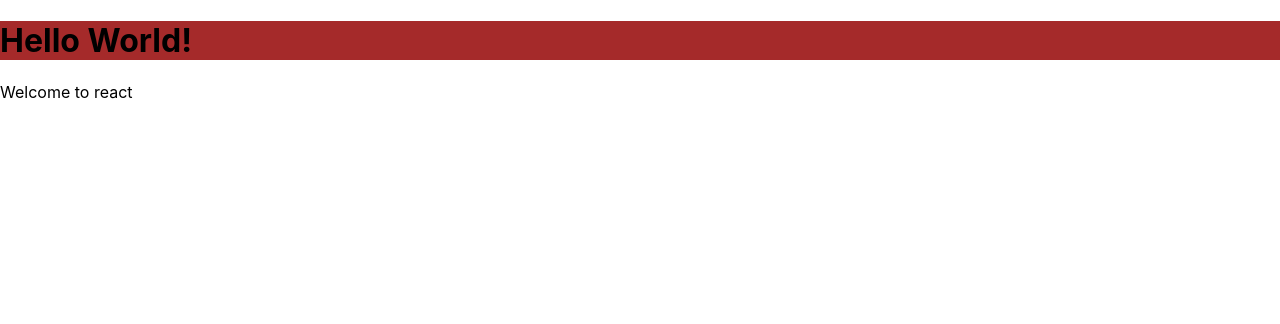
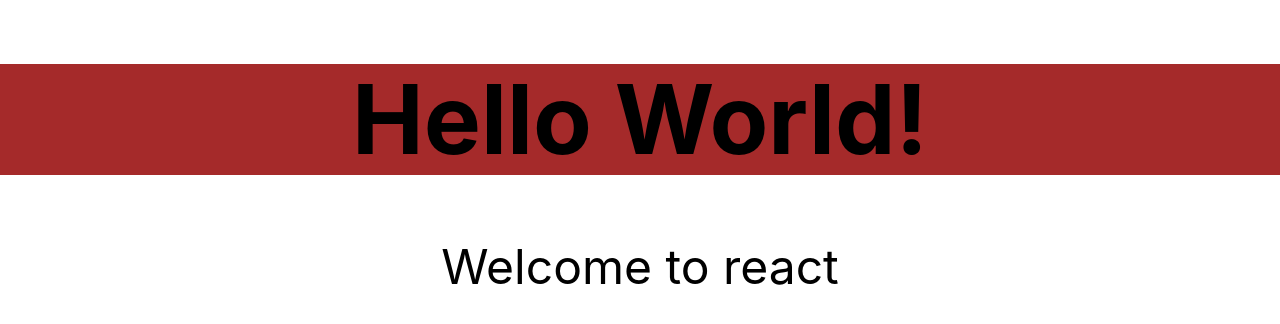
Before and after one commit to usuarioMan/Robots, a React (Create React App) app in the folder robots/: page / in a window 1280 px wide. Shown: the top 324 px of the page. Built offline with nearby package versions, Linux system fonts and the light colour scheme.

Commit message:
npm install tachyons
Usamos tachyons para darle estilo.

Se importa desde index.js y lo usamos dentro de hello.js

```diff
--- a/robots/src/Hello.js
+++ b/robots/src/Hello.js
@@ -2,8 +2,8 @@ import React, {Component} from "react";
 import './Hello.css'
 class Hello extends Component {
     render() {
-        return (
-            <div>
+        return(
+            <div className={"f1 tc-l"}>
                 <h1>Hello World!</h1>
                 <p>Welcome to react</p>
             </div>
--- a/robots/src/index.js
+++ b/robots/src/index.js
@@ -3,6 +3,7 @@ import ReactDOM from 'react-dom';
 import './index.css';
 import Hello from './Hello';
 import reportWebVitals from './reportWebVitals';
+import 'tachyons'
 
 ReactDOM.render(
     <Hello />,
```
Also changed, not shown: 1 other file (tests, documents, lock files or other folders).
